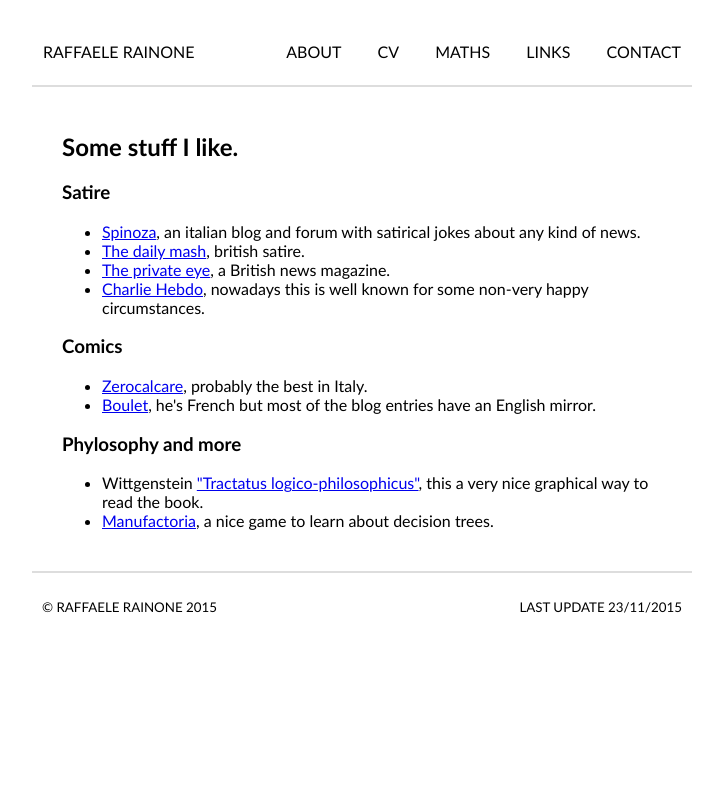
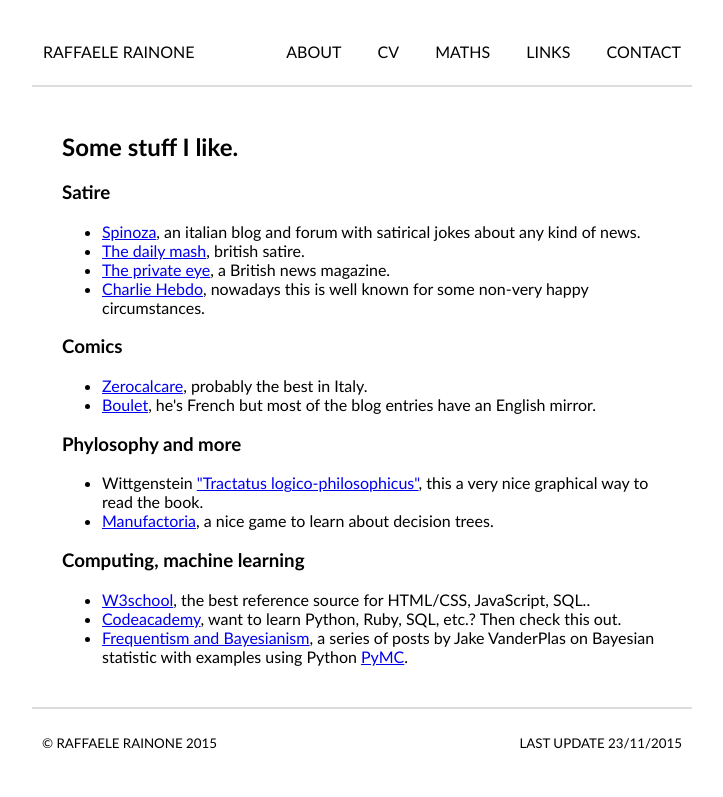
Before and after one commit to raffo85h/raffo85h.github.io, a plain HTML site: page links.html in a window 1280 px wide. Shown: the whole page, without its empty margins (278-1001 px from the left). Drawn offline with nearby package versions, Linux system fonts and the light colour scheme.

Commit message:
add computing links

```diff
--- a/links.html
+++ b/links.html
@@ -32,6 +32,12 @@
     <li>Wittgenstein <a href="http://pbellon.github.io/tractatus-tree/#/">"Tractatus logico-philosophicus"</a>, this a very nice graphical way to read the book.</li>
     <li><a href="http://pleasingfungus.com/Manufactoria/">Manufactoria</a>, a nice game to learn about decision trees.</li>
   </ul>
+  <h3>Computing, machine learning</h3>
+  <ul>
+    <li><a href="http://www.w3schools.com">W3school</a>, the best reference source for HTML/CSS, JavaScript, SQL..</li>
+    <li><a href="https://www.codecademy.com">Codeacademy</a>, want to learn Python, Ruby, SQL, etc.? Then check this out.</li>
+    <li><a href="http://jakevdp.github.io/blog/2014/03/11/frequentism-and-bayesianism-a-practical-intro/">Frequentism and Bayesianism</a>, a series of posts by Jake VanderPlas on Bayesian statistic with examples using Python <a href="https://github.com/pymc-devs/pymc">PyMC</a>.</li>
+  </ul>
   </div>
   </div>
   <div id="footer"></div>
```
